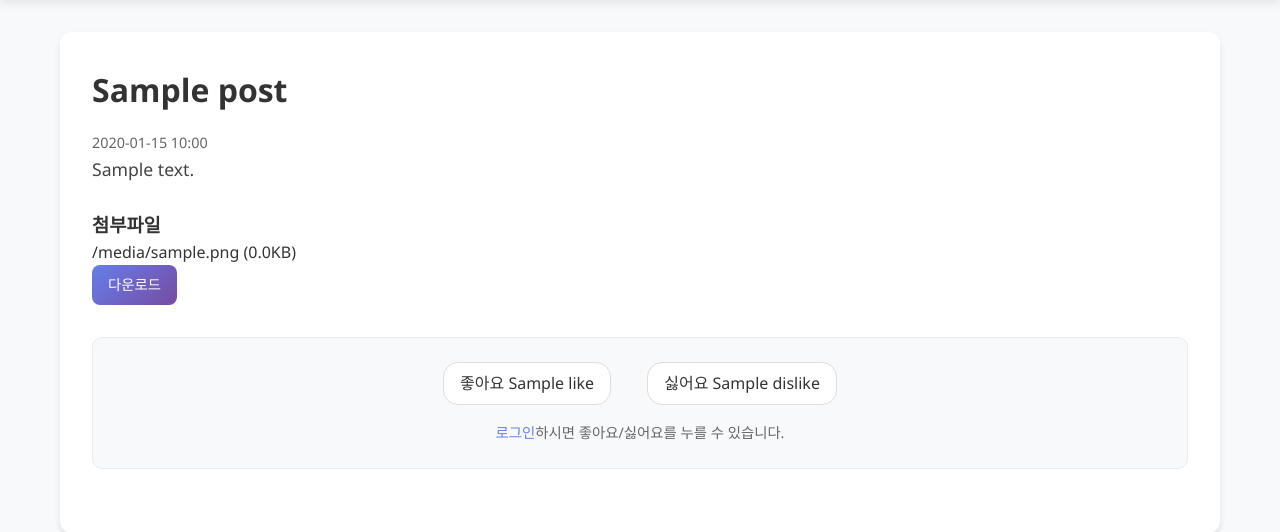
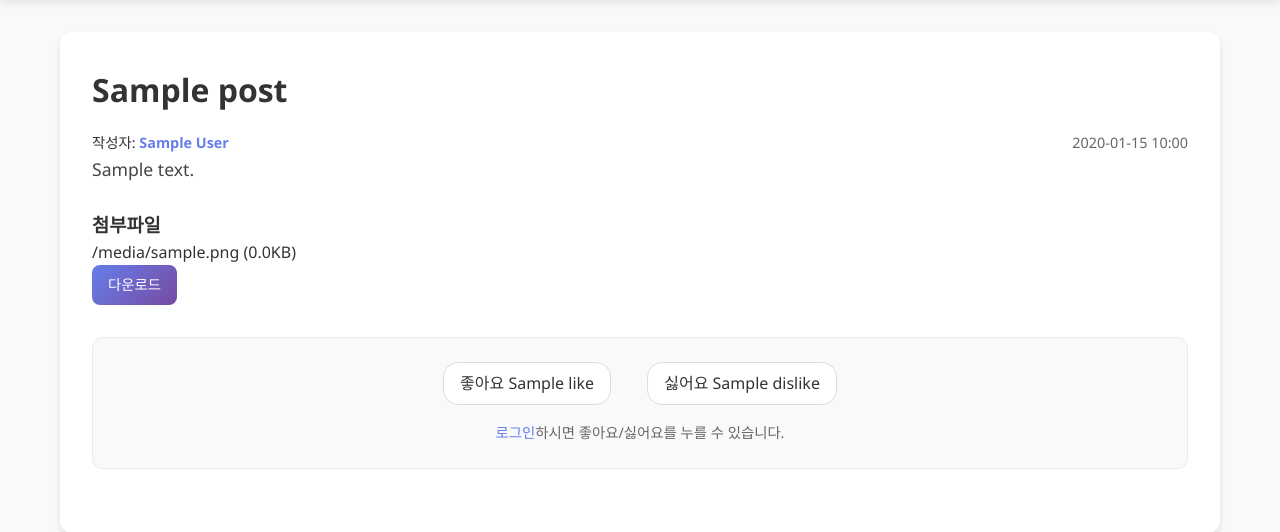
Before and after one commit to youngbae0102/mini_blog, a Flask app: template templates/post.html in a window 1280 px wide. Shown: the part 78-610 px from the top of the page. Run offline with Flask 3, Linux system fonts and the light colour scheme; the template is opened without the code that fills it: most values are stand-ins (such as "Sample title", 1, 10 or a date in 2020).

Commit message:
2025-07-18-16:51

```diff
--- a/app.py
+++ b/app.py
@@ -420,9 +420,11 @@ def index():
                         p.id,
                         p.title,
                         p.created_at,
+                        u.username as author,
                         COALESCE(likes.count, 0) as like_count,
                         COALESCE(dislikes.count, 0) as dislike_count
                     FROM posts p
+                    JOIN users u ON p.user_id = u.id
                     LEFT JOIN (
                         SELECT post_id, COUNT(*) as count
                         FROM post_reactions
@@ -451,9 +453,11 @@ def index():
                         p.id,
                         p.title,
                         p.created_at,
+                        u.username as author,
                         COALESCE(likes.count, 0) as like_count,
                         COALESCE(dislikes.count, 0) as dislike_count
                     FROM posts p
+                    JOIN users u ON p.user_id = u.id
                     LEFT JOIN (
                         SELECT post_id, COUNT(*) as count
                         FROM post_reactions
@@ -489,7 +493,12 @@ def post(post_id):
     conn = get_db_connection()
     with conn:
         with conn.cursor() as cursor:
-            cursor.execute("SELECT * FROM posts WHERE id = %s", (post_id,))
+            cursor.execute("""
+                SELECT p.*, u.username as author
+                FROM posts p
+                JOIN users u ON p.user_id = u.id
+                WHERE p.id = %s
+            """, (post_id,))
             post = cursor.fetchone()
     if post is None:
         abort(404)
--- a/static/css/style.css
+++ b/static/css/style.css
@@ -508,6 +508,27 @@ body {
     gap: 1rem;
 }
 
+.post-meta .author {
+    font-weight: 500;
+    color: #333;
+}
+
+.post-meta .author a {
+    color: #667eea;
+    text-decoration: none;
+    font-weight: 600;
+}
+
+.post-meta .author a:hover {
+    color: #5a6fd8;
+    text-decoration: underline;
+}
+
+.post-meta .date {
+    color: #666;
+    font-size: 0.9rem;
+}
+
 .post-reactions {
     display: flex;
     gap: 0.5rem;
--- a/templates/index.html
+++ b/templates/index.html
@@ -27,7 +27,8 @@
         <div class="card post-card">
             <h3><a href="{{ url_for('post', post_id=post.id) }}">{{ post.title }}</a></h3>
             <div class="post-meta">
-                {{ post.created_at.strftime('%Y-%m-%d %H:%M') }}
+                <span class="author">작성자: <a href="{{ url_for('profile', username=post.author) }}">{{ post.author }}</a></span>
+                <span class="date">{{ post.created_at.strftime('%Y-%m-%d %H:%M') }}</span>
                 <div class="post-reactions">
                     <span class="reaction-count">좋아요 {{ post.like_count }}</span>
                     <span class="reaction-count">싫어요 {{ post.dislike_count }}</span>
--- a/templates/post.html
+++ b/templates/post.html
@@ -7,7 +7,8 @@
 <div class="post-content">
     <h1 class="post-title">{{ post.title }}</h1>
     <div class="post-meta">
-        {{ post.created_at.strftime('%Y-%m-%d %H:%M') }}
+        <span class="author">작성자: <a href="{{ url_for('profile', username=post.author) }}">{{ post.author }}</a></span>
+        <span class="date">{{ post.created_at.strftime('%Y-%m-%d %H:%M') }}</span>
     </div>
     <div class="post-text">
         {{ post.content|replace('\n', '<br>')|safe }}
```
